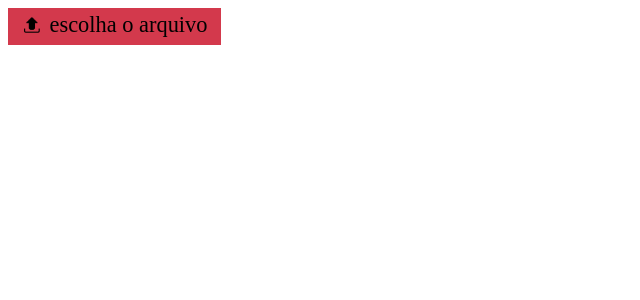
After one commit to lucasabreu1/pdf_converter, a Django app: template converter/templates/converter/index2.html in a window 1280 px wide. The commit adds this page. Shown: the top 300 px of the page, without its empty margins (0-640 px from the left). Run offline with Django 3.2, Linux system fonts and the light colour scheme; the template is opened without the code that fills it, so the values that code supplies are empty; parts of the project's set-up code (start-up, migrations or seed data) failed here and were passed over.

Commit message:
novas mudancas

```diff
--- /dev/null
+++ b/converter/templates/converter/index2.html
@@ -0,0 +1,72 @@
+{% load static %}
+<!DOCTYPE html>
+<html>
+<head>
+	<title></title>
+</head>
+<link href="https://fonts.googleapis.com/css?family=Lato" rel="stylesheet">
+<style type="text/css">
+
+.inputfile {
+
+	width: 0.1px;
+	height: 0.1px;
+	opacity: 0;
+	overflow: hidden;
+	position: absolute;
+	z-index: -1;
+}
+
+.inputfile + label {
+	text-indent: 28px;
+	width: 213px;
+	height: 37px;
+	position: absolute;
+	line-height: 34px;
+	font-size: 1.4em;
+	text-align: center;
+	cursor: pointer;
+	/*font-family: 'Lato', sans-serif;
+    font-weight: 700;
+    color: white;*/
+    background-color: #d3394c;
+    display: inline-block;
+    /*padding: 0.625rem 1.25rem;*/
+
+}
+
+/*
+.inputfile:focus + label,
+.inputfile + label:hover {
+    background-color: #722040;
+}
+
+.inputfile:focus + label {
+	outline: 1px dotted #000;
+	outline: -webkit-focus-ring-color auto 5px;
+}
+*/
+
+
+
+img {
+	width: 16px;
+	left: 16px;
+	display: block;
+	position: absolute;
+	top: 50%;
+	margin-top: -10px;
+	/*left: 50%;
+	margin-left:-8px ;*/
+}
+
+</style>
+<body>
+
+	<input type="file" name="file" id="file" class="inputfile" />
+	<label for="file"><img src="{% static 'img/icon-upload.png'  %}">escolha o arquivo</label>
+
+
+</body>
+</body>
+</html>
--- a/converter/views.py
+++ b/converter/views.py
@@ -22,4 +22,4 @@ def upload_pdf(request):
 				converted.save(filename=filename_output)
 
 
-	return render(request, 'converter/index.html')
+	return render(request, 'converter/index2.html')
```
Also changed, not shown: converter/templates/converter/index.html (+51 -31 lines), 1 other file.
